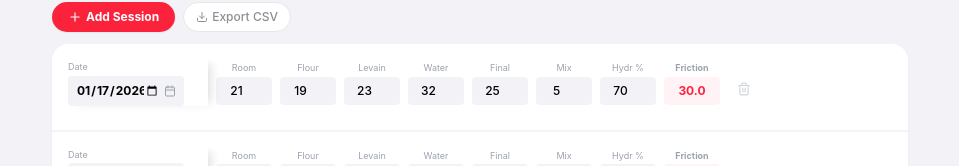
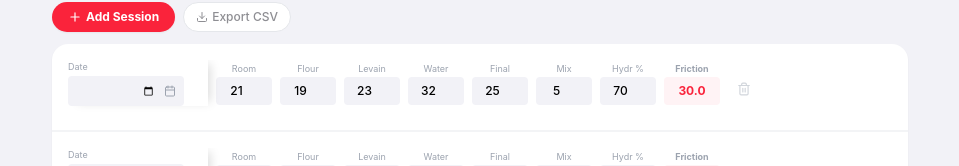
Before and after one commit to ghryan0000/dough-temp-tracker, a React (Vite) app: page / in a window 1280 px wide. Shown: the part 775-941 px from the top of the page, without its empty margins (160-1119 px from the left). Built offline with nearby package versions, Linux system fonts and the light colour scheme.

Commit message:
fix: standardize date format to Western (YYYY/MM/DD) using visual mask

```diff
--- a/dough-temp-tracker.tsx
+++ b/dough-temp-tracker.tsx
@@ -774,16 +774,19 @@ export default function DoughTempTracker() {
                     {/* Date */}
                     <div className="flex-none w-[140px] sticky left-0 bg-white group-hover:bg-gray-50 z-10 pr-6 transition-colors shadow-[6px_0_10px_-4px_rgba(0,0,0,0.15)]">
                       <label className="text-[9px] text-gray-400 block mb-0.5">{t.date}</label>
-                      <div className="relative">
+                      <div className="relative group/date">
+                        <div className="absolute inset-0 flex items-center px-2 text-[11px] font-bold text-black pointer-events-none z-0">
+                          {bake.date ? bake.date.replace(/-/g, '/') : '----/--/--'}
+                        </div>
                         <input
                           type="date"
                           value={bake.date}
                           onChange={(e: React.ChangeEvent<HTMLInputElement>) => updateBake(bake.id, 'date', e.target.value)}
-                          className="w-full text-xs font-bold text-black bg-apple-bg rounded px-2 pr-6 py-1.5 outline-none focus:ring-1 focus:ring-apple-red appearance-none"
+                          className="w-full text-[11px] font-bold bg-apple-bg rounded px-2 pr-7 py-1.5 outline-none focus:ring-1 focus:ring-apple-red appearance-none text-transparent relative z-10"
                           style={{ colorScheme: 'light' }}
                           aria-label="Bake Date"
                         />
-                        <Calendar size={12} className="absolute right-2 top-1/2 -translate-y-1/2 text-gray-400 pointer-events-none" />
+                        <Calendar size={12} className="absolute right-2 top-1/2 -translate-y-1/2 text-gray-400 pointer-events-none z-20" />
                       </div>
                     </div>
 
```
